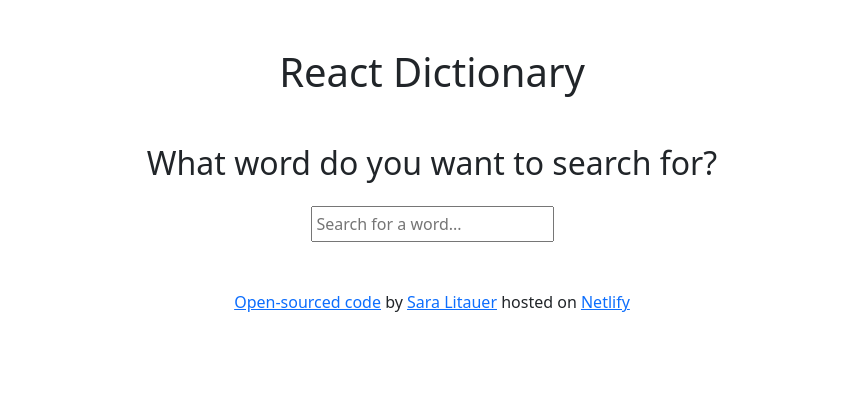
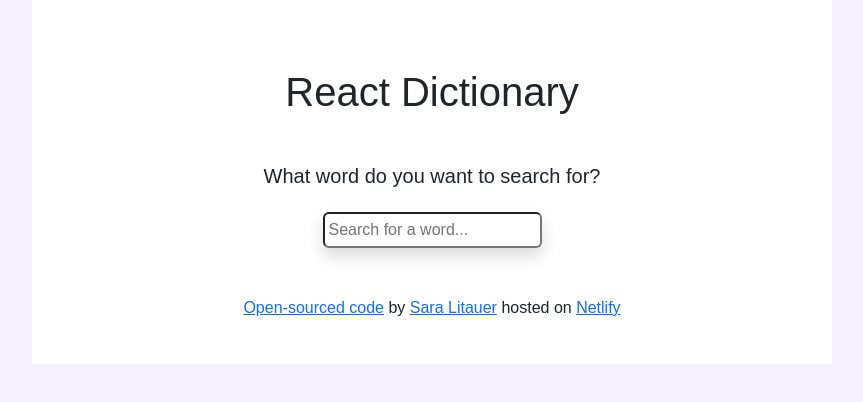
Before and after one commit to saraliva4/Dictionary-React-Add-On-Project, a React (Vite) app: page / in a window 1280 px wide. Shown: the top 402 px of the page, without its empty margins (208-1071 px from the left). Built offline with nearby package versions, Linux system fonts and the light colour scheme.

Commit message:
Added some styling

```diff
--- a/index.html
+++ b/index.html
@@ -5,6 +5,11 @@
     <link rel="icon" type="image/svg+xml" href="/favicon.svg" />
     <meta name="viewport" content="width=device-width, initial-scale=1.0" />
     <title>React Dictionary</title>
+    <style>
+      body {
+        background-color: #f5f1fe;
+      }
+    </style>
   </head>
   <body>
     <div id="root"></div>
--- a/src/App.css
+++ b/src/App.css
@@ -1,3 +1,11 @@
 .container {
+  font-family: Arial, Helvetica, sans-serif;
   max-width: 800px;
+  background-color: #fff;
+  margin: 0 auto;
+  padding: 20px 50px;
 }
+
+h2 {
+  font-size: 20px;
+}
--- a/src/App.jsx
+++ b/src/App.jsx
@@ -10,7 +10,7 @@ export default function App() {
       <main>
         <Dictionary />
       </main>
-      <footer className="text-center mt-5">
+      <footer className="text-center mt-5 mb-4">
         <a
           href="https://github.com/saraliva4/Dictionary-React-Add-On-Project"
           target="_blank"
--- a/src/Dictionary.jsx
+++ b/src/Dictionary.jsx
@@ -30,7 +30,7 @@ export default function Dictionary() {
       <form className="text-center mt-4 mb-4" onSubmit={search}>
         <input
           type="search"
-          className="p-1"
+          className="p-1 shadow rounded-2"
           placeholder="Search for a word..."
           onChange={handleChange}
         />
--- a/src/Meaning.jsx
+++ b/src/Meaning.jsx
@@ -3,8 +3,10 @@ import Examples from "./Examples";
 
 export default function Meaning(props) {
   return (
-    <div className="Meaning">
-      <h4>{props.meaning.partOfSpeech}</h4>
+    <div className="Meaning mb-5">
+      <h4>
+        <u>{props.meaning.partOfSpeech}</u>
+      </h4>
       <p>
         <strong>Definition:</strong> {props.meaning.definition}
       </p>
--- a/src/Results.jsx
+++ b/src/Results.jsx
@@ -5,7 +5,7 @@ export default function Results(props) {
   if (props.results) {
     return (
       <div className="Results">
-        <h3 className="mb-4">
+        <h3 className="mb-5 mt-5">
           {props.results.word} - <em>{props.results.phonetic}</em>
         </h3>
         {props.results.meanings.map(function (meaning, index) {
--- a/src/index.css
+++ b/src/index.css
@@ -0,0 +1,3 @@
+body {
+  background-color: #f5f1fe;
+}
```
